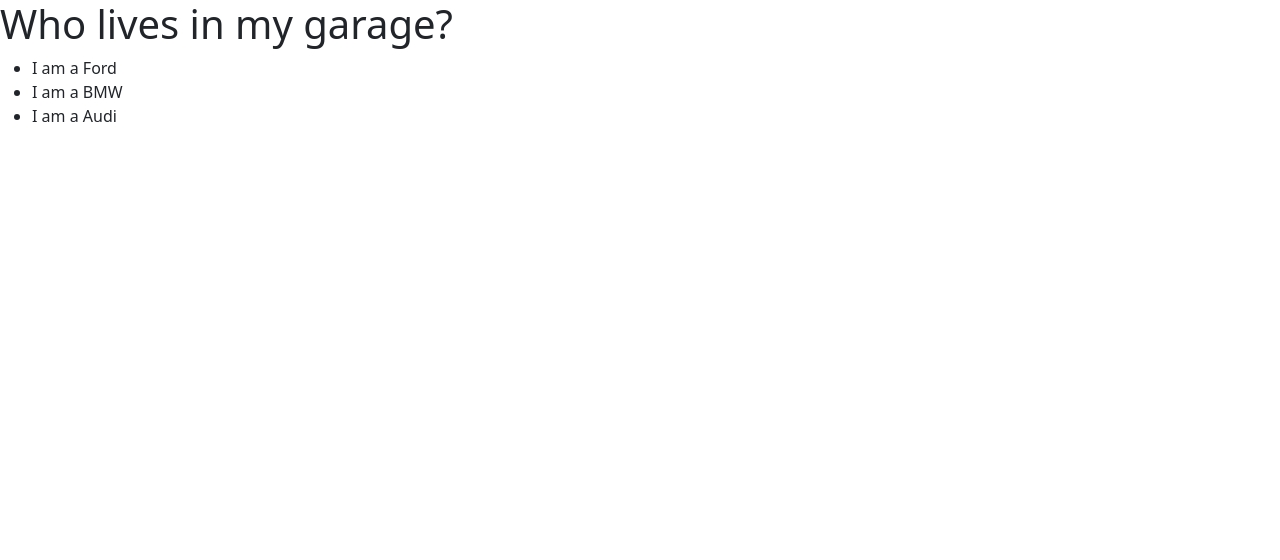
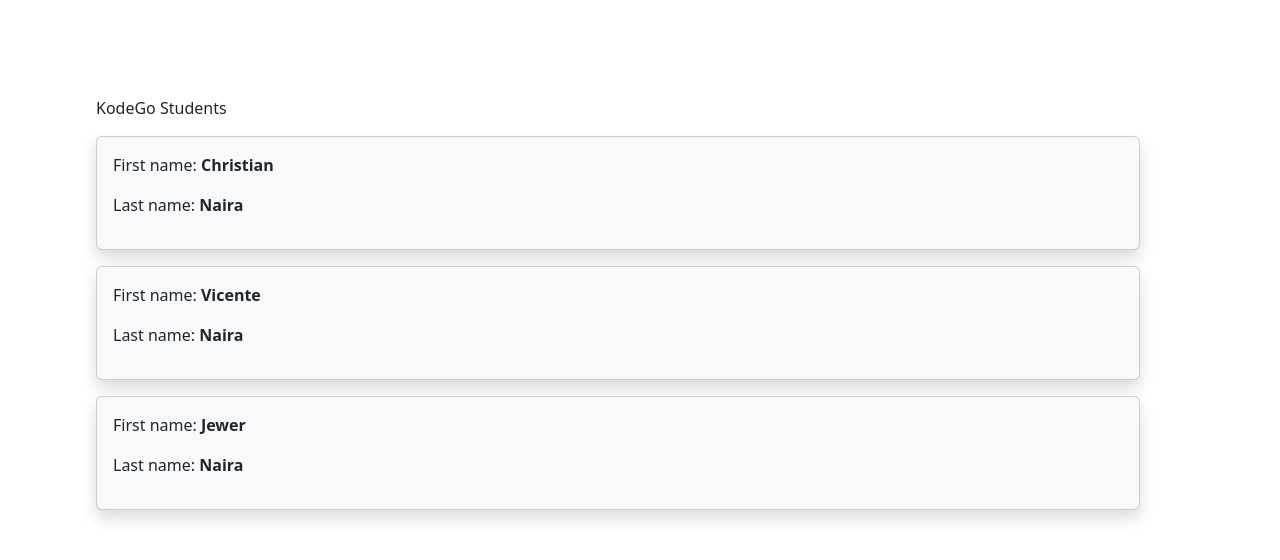
Before and after one commit to Christiannaira/react-project-first, a React (Vite) app: page / in a window 1280 px wide. Shown: the top 560 px of the page. Built offline with nearby package versions, Linux system fonts and the light colour scheme.

Commit message:
feat: Implemented React props

```diff
--- a/src/App.tsx
+++ b/src/App.tsx
@@ -1,34 +1,25 @@
-
+import Student from "./Student";
+import Navbar from "./Navbar";
 
 function App() {
 
-  const cars = [{
-    id: 1, brand: 'Ford'
-  },
-  {
-    id: 2, brand: 'BMW'
-  },
-  {
-    id: 3, brand: 'Audi'
-  }
-  ];
 
   return (
     <>
 
-    <h1>Who lives in my garage?</h1>
-    <ul>
-      {cars.map((car) => <Lists key={car.id} brand={car.brand} />)}
-    </ul>
+      <div className="container m-5 p-5">
+
+    <Navbar/>
+    <Student firstname={'Christian'} lastname={'Naira'} />
+    <Student firstname={'Vicente'} lastname={'Naira'} />
+    <Student firstname={'Jewer'} lastname={'Naira'} />
+
+      </div>
 
     </>
   )
 }
 
-function Lists(props) {
 
-  return <li>I am a {props.brand}</li>
-
-}
 
 export default App
--- /dev/null
+++ b/src/Navbar.tsx
@@ -0,0 +1,11 @@
+function Navbar(){
+
+    return(
+        <>
+        KodeGo Students
+        </>
+    )
+
+}
+
+export default Navbar;
--- /dev/null
+++ b/src/Student.tsx
@@ -0,0 +1,24 @@
+
+const student = {
+
+    firstname: "Michael",
+    lastname: "John"
+
+}
+
+function Student(props){
+
+    return(
+        <>
+            <div className="card my-3 bg-light shadow">
+                <div className="card-body">
+                    <p>First name: <span className="fw-bold">{props.firstname}</span></p>
+                    <p>Last name: <span className="fw-bold">{props.lastname}</span></p>
+                </div>
+            </div>
+        </>
+    )
+
+}
+
+export default Student;
```
